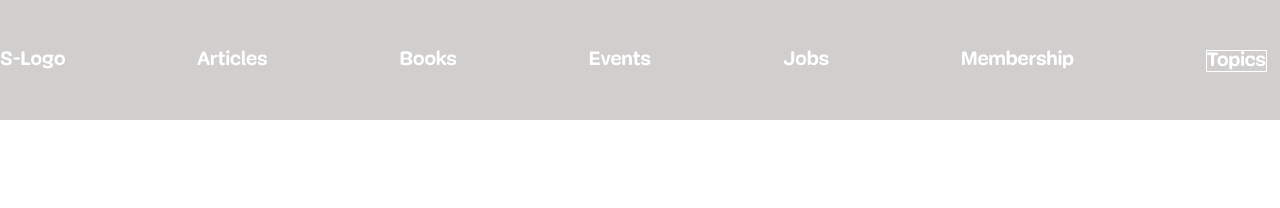
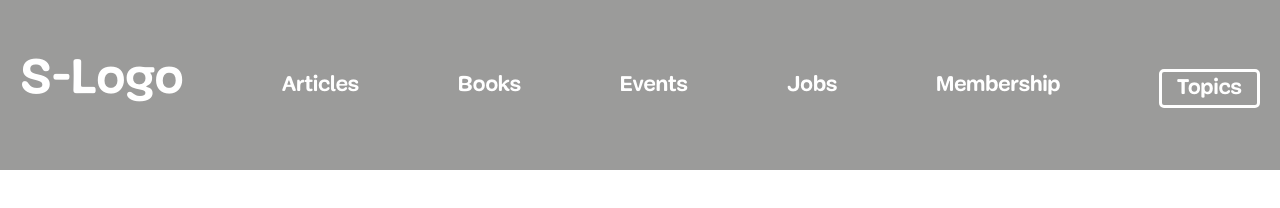
Before and after one commit to fegzycole/Smashing-magazine-clone, a website: page index.html in a window 1280 px wide. Drawn offline with Linux system fonts and the light colour scheme.

Commit message:
Increase navbar height and font size

```diff
--- a/css/style.css
+++ b/css/style.css
@@ -11,12 +11,13 @@
 * {
   margin: 0;
   padding: 0;
+  box-sizing: border-box;
 }
 
 header nav {
   width: 100%;
-  height: 120px;
-  background-color: rgb(209, 206, 206);
+  height: 170px;
+  background-color: rgb(155, 155, 154);
 }
 
 header nav ul {
@@ -24,15 +25,25 @@ header nav ul {
   list-style-type: none;
   display: flex;
   justify-content: space-between;
+  position: relative;
 }
 
 header nav ul > li {
-  margin-top: 50px;
-  font-size: 20px;
+  margin-top: 74px;
+  font-size: 22px;
   font-family: Mija, sans-serif;
 }
 
+header nav ul > li:first-child {
+  margin-left: 20px;
+  margin-top: 55px;
+  font-size: 50px;
+}
+
 header nav ul > li:last-child {
-  margin-right: 13px;
-  border: 1px solid white;
+  margin-top: 69px;
+  margin-right: 20px;
+  padding: 5px 15px;
+  border: 3px solid white;
+  border-radius: 5px;
 }
```
